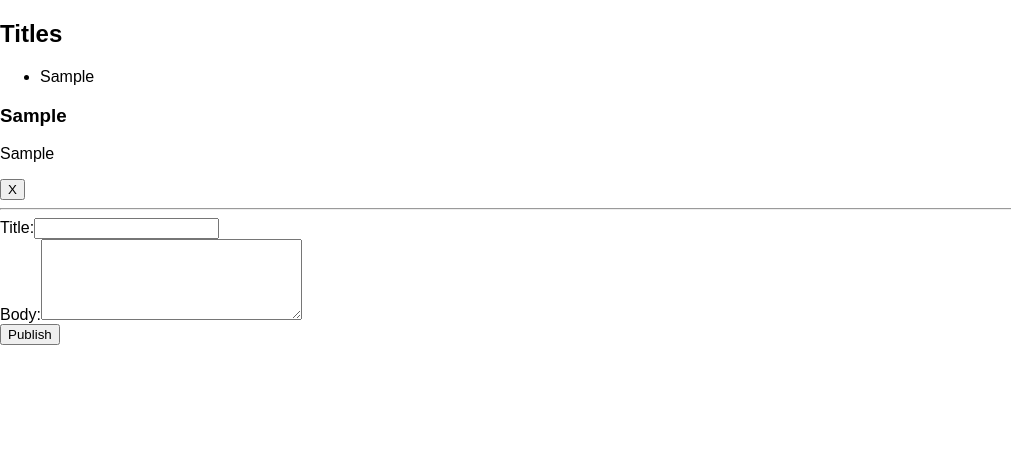
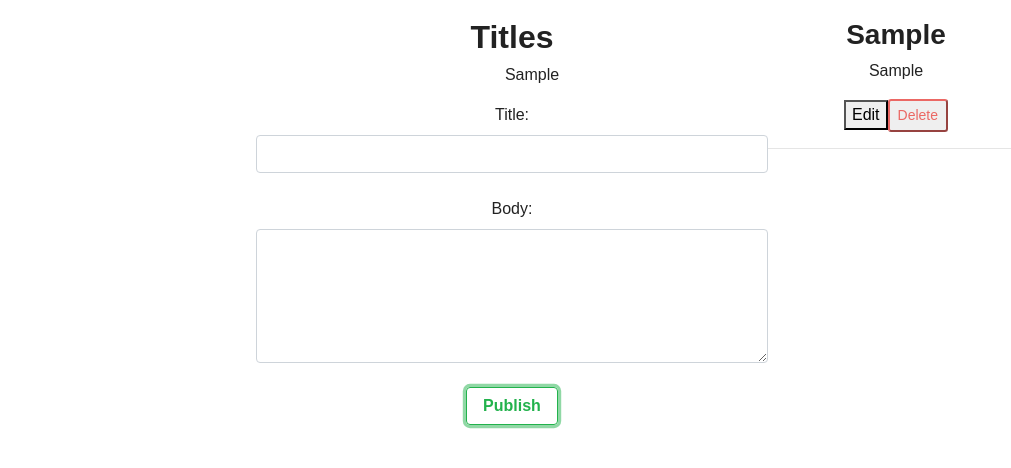
Before and after one commit to KristenLingwood-zz/microblog, a React (Create React App) app: page / in a window 1280 px wide. Both pictures are taken after typing "Sample", "Sample" into the empty fields and a click on the button "Publish". Shown: the top 468 px of the page, without its empty margins (0-1011 px from the left). Built offline with nearby package versions, Linux system fonts and the light colour scheme; a web font is replaced by a local one.

Commit message:
Updating Completed

```diff
--- a/public/index.html
+++ b/public/index.html
@@ -10,6 +10,7 @@
     -->
     <link rel="manifest" href="%PUBLIC_URL%/manifest.json">
     <link rel="shortcut icon" href="%PUBLIC_URL%/favicon.ico">
+    <link href="https://stackpath.bootstrapcdn.com/bootswatch/4.1.2/journal/bootstrap.min.css" rel="stylesheet" integrity="sha384-qeVmz4RnCq2Kdqk0kPIGPGhvFR+adO1zSYVoG3aaoGUCFSqv3jJuSBFHLJh1vHX4" crossorigin="anonymous">
     <!--
       Notice the use of %PUBLIC_URL% in the tags above.
       It will be replaced with the URL of the `public` folder during the build.
--- a/src/App.css
+++ /dev/null
@@ -1,12 +0,0 @@
-.App {
-  text-align: center;
-}
-
-/* #Post-list {
-  display: inline;
-  float: right;
-}
-
-#Title-list {
-  float: left;
-} */
--- /dev/null
+++ b/src/components/App.css
@@ -0,0 +1,15 @@
+.App {
+  text-align: center;
+  display: flex;
+  flex-direction: row;
+  justify-content: center;
+  margin: 20px auto 0 auto;
+}
+
+#Title-col {
+  width: 40%;
+}
+
+#Post-col {
+  width: 20%;
+}
--- a/src/components/App.js
+++ b/src/components/App.js
@@ -2,14 +2,19 @@ import React, { Component } from 'react';
 import PostList from '../containers/PostList';
 import NewPostForm from '../containers/NewPostForm';
 import TitleList from '../containers/TitleList';
+import './App.css';
 
 class App extends Component {
   render() {
     return (
       <div className="App">
-        <TitleList />
-        <PostList />
-        <NewPostForm />
+        <div id="Title-col">
+          <TitleList />
+          <NewPostForm />
+        </div>
+        <div id="Post-col">
+          <PostList />
+        </div>
       </div>
     );
   }
--- a/src/components/Post.js
+++ b/src/components/Post.js
@@ -1,15 +1,87 @@
 import React, { Component } from 'react';
+import { connect } from 'react-redux';
+import './Post.css';
 
 class Post extends Component {
+  state = {
+    id: this.props.id,
+    title: this.props.title,
+    body: this.props.body,
+    editing: false
+  };
+
+  handleChange = evt => {
+    this.setState({ [evt.target.name]: evt.target.value });
+  };
+
+  toggleEdit = evt => {
+    this.setState({ ...this.state, editing: !this.state.editing });
+  };
+
+  handleEdit = (evt, id, title, body) => {
+    evt.preventDefault();
+
+    this.props.dispatch({
+      type: 'UPDATE_POST',
+      id: this.state.id,
+      title: this.state.title,
+      body: this.state.body
+    });
+    this.setState({ ...this.state, editing: !this.state.editing });
+  };
+
   render() {
-    return (
-      <div>
-        <h3>{this.props.title}</h3>
-        <p>{this.props.body}</p>
-        <button onClick={this.props.deleteHandler}>X</button>
-      </div>
-    );
+    let post;
+    if (!this.state.editing) {
+      post = (
+        <div>
+          <h3>{this.props.title}</h3>
+          <p>{this.props.body}</p>
+          <button onClick={this.toggleEdit}>Edit</button>
+          <button
+            className="btn-sm btn-outline-primary"
+            onClick={this.props.deleteHandler}
+          >
+            Delete
+          </button>
+        </div>
+      );
+    } else {
+      post = (
+        <div>
+          <form onSubmit={this.handleEdit}>
+            <label id="Post-label" htmlFor="title">
+              Title:
+            </label>
+            <input
+              className="form-control"
+              type="text"
+              id="Post-edit-title"
+              name="title"
+              value={this.state.title}
+              onChange={this.handleChange}
+            />
+            <br />
+            <label id="Post-label" htmlFor="body">
+              Body:
+            </label>
+            <textarea
+              className="form-control"
+              name="body"
+              value={this.state.body}
+              onChange={this.handleChange}
+              id="Post-edit-body"
+              cols="30"
+              rows="5"
+            />
+            <button>Update</button>
+          </form>
+        </div>
+      );
+    }
+
+    return <div>{post}</div>;
   }
 }
 
-export default Post;
+export default connect()(Post);
--- a/src/containers/NewPostForm.js
+++ b/src/containers/NewPostForm.js
@@ -34,6 +34,7 @@ class NewPostForm extends Component {
             Title:
           </label>
           <input
+            className="form-control"
             type="text"
             id="Post-title"
             name="title"
@@ -45,6 +46,7 @@ class NewPostForm extends Component {
             Body:
           </label>
           <textarea
+            className="form-control"
             name="body"
             value={this.state.body}
             onChange={this.handleChange}
@@ -53,7 +55,9 @@ class NewPostForm extends Component {
             rows="5"
           />
           <br />
-          <button id="Post-button">Publish</button>
+          <button className="btn btn-outline-success" id="Post-button">
+            Publish
+          </button>
         </form>
       </div>
     );
--- a/src/containers/PostList.js
+++ b/src/containers/PostList.js
@@ -11,6 +11,7 @@ class PostList extends Component {
     const posts = this.props.posts.map(post => (
       <Post
         key={post.id}
+        id={post.id}
         title={post.title}
         body={post.body}
         deleteHandler={() => this.handleDelete(post.id)}
--- a/src/containers/TitleList.js
+++ b/src/containers/TitleList.js
@@ -3,7 +3,7 @@ import { connect } from 'react-redux';
 
 class TitleList extends Component {
   render() {
-    const titles = this.props.posts.map(p => <li key={p.id}>{p.title}</li>);
+    const titles = this.props.posts.map(p => <div key={p.id}>{p.title}</div>);
     return (
       <div id="Title-list">
         <h2>Titles</h2>
--- a/src/rootReducer.js
+++ b/src/rootReducer.js
@@ -17,6 +17,20 @@ function rootReducer(state = INITIAL_STATE, action) {
   if (action.type === 'DELETE_POST') {
     return { ...state, posts: state.posts.filter(p => p.id !== action.id) };
   }
+  if (action.type === 'UPDATE_POST') {
+    return {
+      ...state,
+      posts: state.posts.map(p => {
+        if (p.id === action.id) {
+          p.id = action.id;
+          p.title = action.title;
+          p.body = action.body;
+          return p;
+        }
+        return p;
+      })
+    };
+  }
   return { ...state };
 }
 
```
Also changed, not shown: src/components/Post.css (added).
